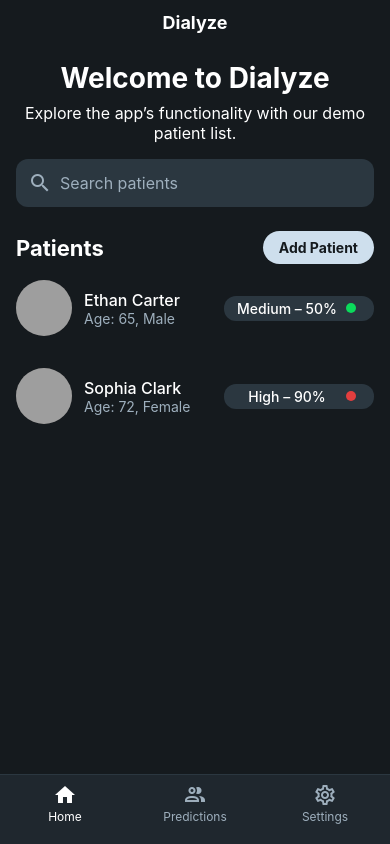
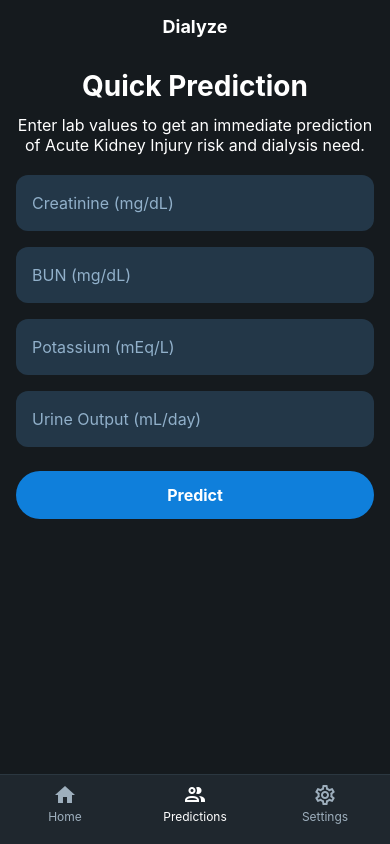
Before and after one commit to therealmanraj/dialyze-app, a React Native app: screen /QuickPrediction in a window 390 px wide. Built offline with nearby package versions, Linux system fonts and the light colour scheme; grey boxes are pictures that could not be loaded.

Commit message:
add navbar as a component

```diff
--- a/App.js
+++ b/App.js
@@ -8,6 +8,8 @@ import HomeScreen from "./screens/HomeScreen";
 import PatientSummaryScreen from "./screens/PatientSummaryScreen";
 import UpdateClinicalInfoScreen from "./screens/PatientSummaryScreen/UpdateClinicalInfoScreen";
 import PredictionReviewScreen from "./screens/PatientSummaryScreen/PredictionReviewScreen";
+
+import QuickPredictionScreen from "./screens/QuickPredictionScreen";
 
 const Stack = createNativeStackNavigator();
 
@@ -29,6 +31,11 @@ export default function App() {
           component={PredictionReviewScreen}
           options={{ headerShown: false }}
         />
+        <Stack.Screen
+          name="QuickPrediction"
+          component={QuickPredictionScreen}
+          options={{ headerShown: false }}
+        />
       </Stack.Navigator>
     </NavigationContainer>
   );
--- a/screens/HomeScreen.js
+++ b/screens/HomeScreen.js
@@ -11,6 +11,8 @@ import {
   StyleSheet,
 } from "react-native";
 import { MaterialCommunityIcons } from "@expo/vector-icons";
+
+import BottomTabBar from "./components/BottomTabBar";
 
 const DEMO_PATIENTS = [
   {
@@ -109,31 +111,7 @@ export default function HomeScreen({ navigation }) {
           </TouchableOpacity>
         )}
       />
-
-      {/* Bottom tabs */}
-      <View style={styles.tabBar}>
-        {[
-          { name: "Home", icon: "home", active: true },
-          { name: "Predictions", icon: "account-multiple-outline" },
-          { name: "Settings", icon: "cog-outline" },
-        ].map((tab) => (
-          <TouchableOpacity key={tab.name} style={styles.tabItem}>
-            <MaterialCommunityIcons
-              name={tab.icon}
-              size={24}
-              color={tab.active ? "#fff" : "#9eafbd"}
-            />
-            <Text
-              style={[
-                styles.tabText,
-                { color: tab.active ? "#fff" : "#9eafbd" },
-              ]}
-            >
-              {tab.name}
-            </Text>
-          </TouchableOpacity>
-        ))}
-      </View>
+      <BottomTabBar activeTab="Home" navigation={navigation} />
     </SafeAreaView>
   );
 }
@@ -256,30 +234,4 @@ const styles = StyleSheet.create({
     borderRadius: 5,
     marginRight: 8,
   },
-  //   onlineDot: {
-  //     width: 12,
-  //     height: 12,
-  //     borderRadius: 6,
-  //     backgroundColor: "#0bda5b",
-  //     marginRight: 16,
-  //   },
-  tabBar: {
-    position: "absolute",
-    bottom: 0,
-    width: "100%",
-    flexDirection: "row",
-    backgroundColor: "#1f272e",
-    borderTopColor: "#2b3740",
-    borderTopWidth: 1,
-    paddingVertical: 8,
-    paddingBottom: 20,
-  },
-  tabItem: {
-    flex: 1,
-    alignItems: "center",
-  },
-  tabText: {
-    fontSize: 12,
-    marginTop: 2,
-  },
 });
--- /dev/null
+++ b/screens/QuickPredictionScreen.js
@@ -0,0 +1,133 @@
+// screens/QuickPredictionScreen.js
+import React, { useState } from "react";
+import {
+  SafeAreaView,
+  ScrollView,
+  View,
+  Text,
+  TextInput,
+  TouchableOpacity,
+  StyleSheet,
+} from "react-native";
+import { MaterialCommunityIcons } from "@expo/vector-icons";
+
+import BottomTabBar from "./components/BottomTabBar";
+
+export default function QuickPredictionScreen({ navigation }) {
+  const [creatinine, setCreatinine] = useState("");
+  const [bun, setBun] = useState("");
+  const [potassium, setPotassium] = useState("");
+  const [urineOutput, setUrineOutput] = useState("");
+
+  function handlePredict() {
+    // TODO: call your inference or navigate to PredictionReview
+    navigation.navigate("PredictionReview", {
+      // pass whatever you need here
+      quickInputs: { creatinine, bun, potassium, urineOutput },
+    });
+  }
+
+  return (
+    <SafeAreaView style={styles.root}>
+      {/* Header */}
+      <View style={styles.header}>
+        <Text style={styles.headerTitle}>Dialyze</Text>
+      </View>
+
+      <ScrollView contentContainerStyle={styles.content}>
+        <Text style={styles.title}>Quick Prediction</Text>
+        <Text style={styles.subtitle}>
+          Enter lab values to get an immediate prediction of Acute Kidney Injury
+          risk and dialysis need.
+        </Text>
+
+        {[
+          {
+            placeholder: "Creatinine (mg/dL)",
+            value: creatinine,
+            onChange: setCreatinine,
+          },
+          { placeholder: "BUN (mg/dL)", value: bun, onChange: setBun },
+          {
+            placeholder: "Potassium (mEq/L)",
+            value: potassium,
+            onChange: setPotassium,
+          },
+          {
+            placeholder: "Urine Output (mL/day)",
+            value: urineOutput,
+            onChange: setUrineOutput,
+          },
+        ].map(({ placeholder, value, onChange }) => (
+          <TextInput
+            key={placeholder}
+            style={styles.input}
+            placeholder={placeholder}
+            placeholderTextColor="#91b0ca"
+            value={value}
+            onChangeText={onChange}
+          />
+        ))}
+
+        <TouchableOpacity style={styles.predictButton} onPress={handlePredict}>
+          <Text style={styles.predictButtonText}>Predict</Text>
+        </TouchableOpacity>
+      </ScrollView>
+
+      <BottomTabBar activeTab="Predictions" navigation={navigation} />
+    </SafeAreaView>
+  );
+}
+
+const styles = StyleSheet.create({
+  root: { flex: 1, backgroundColor: "#151a1e" },
+  header: {
+    padding: 16,
+    backgroundColor: "#151a1e",
+    alignItems: "center",
+  },
+  headerTitle: {
+    color: "#fff",
+    fontSize: 18,
+    fontWeight: "700",
+  },
+  content: {
+    paddingHorizontal: 16,
+    paddingTop: 8,
+  },
+  title: {
+    color: "#fff",
+    fontSize: 28,
+    fontWeight: "700",
+    textAlign: "center",
+    marginTop: 8,
+  },
+  subtitle: {
+    color: "#fff",
+    fontSize: 16,
+    textAlign: "center",
+    marginVertical: 12,
+  },
+  input: {
+    backgroundColor: "#233748",
+    borderRadius: 12,
+    height: 56,
+    paddingHorizontal: 16,
+    color: "#fff",
+    fontSize: 16,
+    marginVertical: 8,
+  },
+  predictButton: {
+    backgroundColor: "#0f7fdb",
+    height: 48,
+    borderRadius: 24,
+    alignItems: "center",
+    justifyContent: "center",
+    marginTop: 16,
+  },
+  predictButtonText: {
+    color: "#fff",
+    fontSize: 16,
+    fontWeight: "700",
+  },
+});
--- /dev/null
+++ b/screens/components/BottomTabBar.js
@@ -0,0 +1,68 @@
+// components/BottomTabBar.js
+import React from "react";
+import { View, TouchableOpacity, Text, StyleSheet } from "react-native";
+import { MaterialCommunityIcons } from "@expo/vector-icons";
+
+export default function BottomTabBar({ activeTab, navigation }) {
+  const tabs = [
+    { name: "Home", icon: "home" },
+    { name: "Predictions", icon: "account-multiple-outline" },
+    { name: "Settings", icon: "cog-outline" },
+  ];
+
+  return (
+    <View style={styles.tabBar}>
+      {tabs.map((tab) => {
+        const isActive = tab.name === activeTab;
+        return (
+          <TouchableOpacity
+            key={tab.name}
+            style={styles.tabItem}
+            onPress={() =>
+              navigation.navigate(
+                tab.name === "Home"
+                  ? "Home"
+                  : tab.name === "Predictions"
+                  ? "QuickPrediction"
+                  : "Settings"
+              )
+            }
+          >
+            <MaterialCommunityIcons
+              name={tab.icon}
+              size={24}
+              color={isActive ? "#fff" : "#9eafbd"}
+            />
+            <Text
+              style={[styles.tabText, { color: isActive ? "#fff" : "#9eafbd" }]}
+            >
+              {tab.name}
+            </Text>
+          </TouchableOpacity>
+        );
+      })}
+    </View>
+  );
+}
+
+const styles = StyleSheet.create({
+  tabBar: {
+    position: "absolute",
+    bottom: 0,
+    width: "100%",
+    flexDirection: "row",
+    backgroundColor: "#1f272e",
+    borderTopColor: "#2b3740",
+    borderTopWidth: 1,
+    paddingVertical: 8,
+    paddingBottom: 20,
+  },
+  tabItem: {
+    flex: 1,
+    alignItems: "center",
+  },
+  tabText: {
+    fontSize: 12,
+    marginTop: 2,
+  },
+});
```
